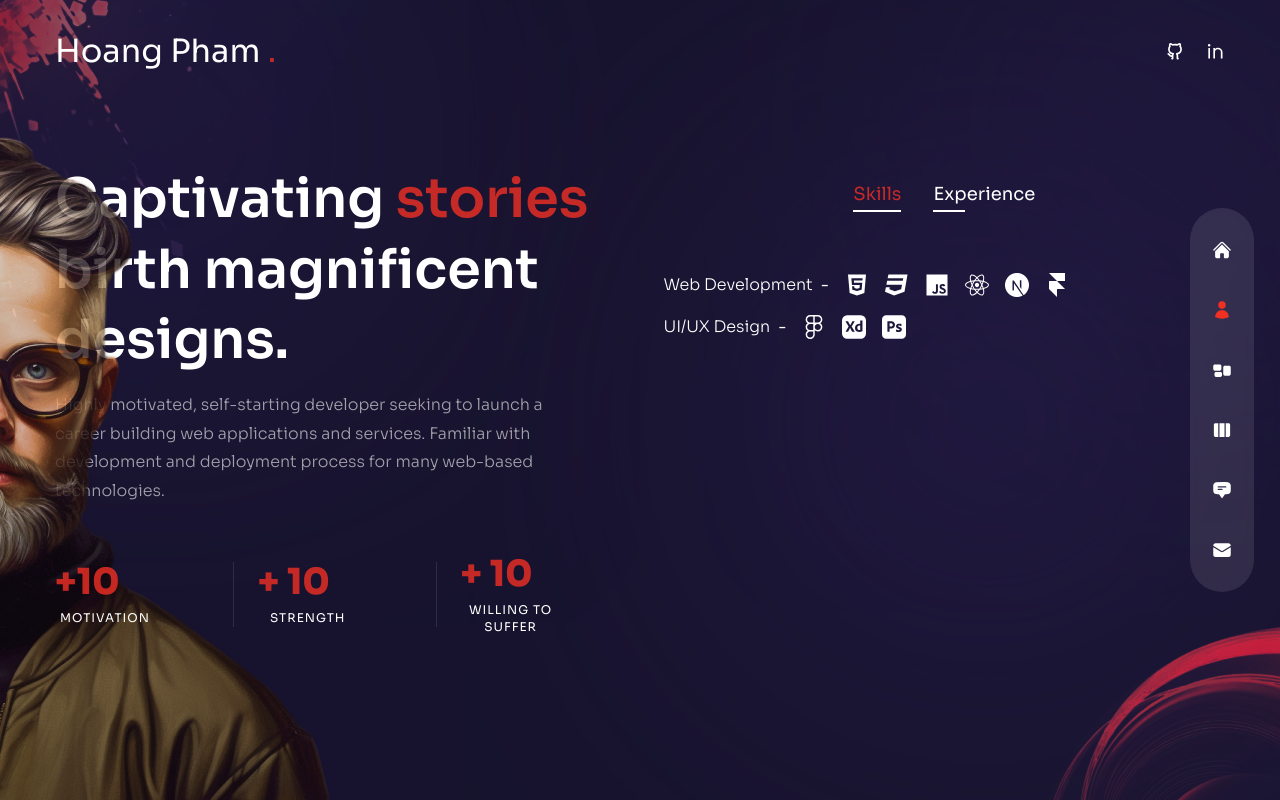
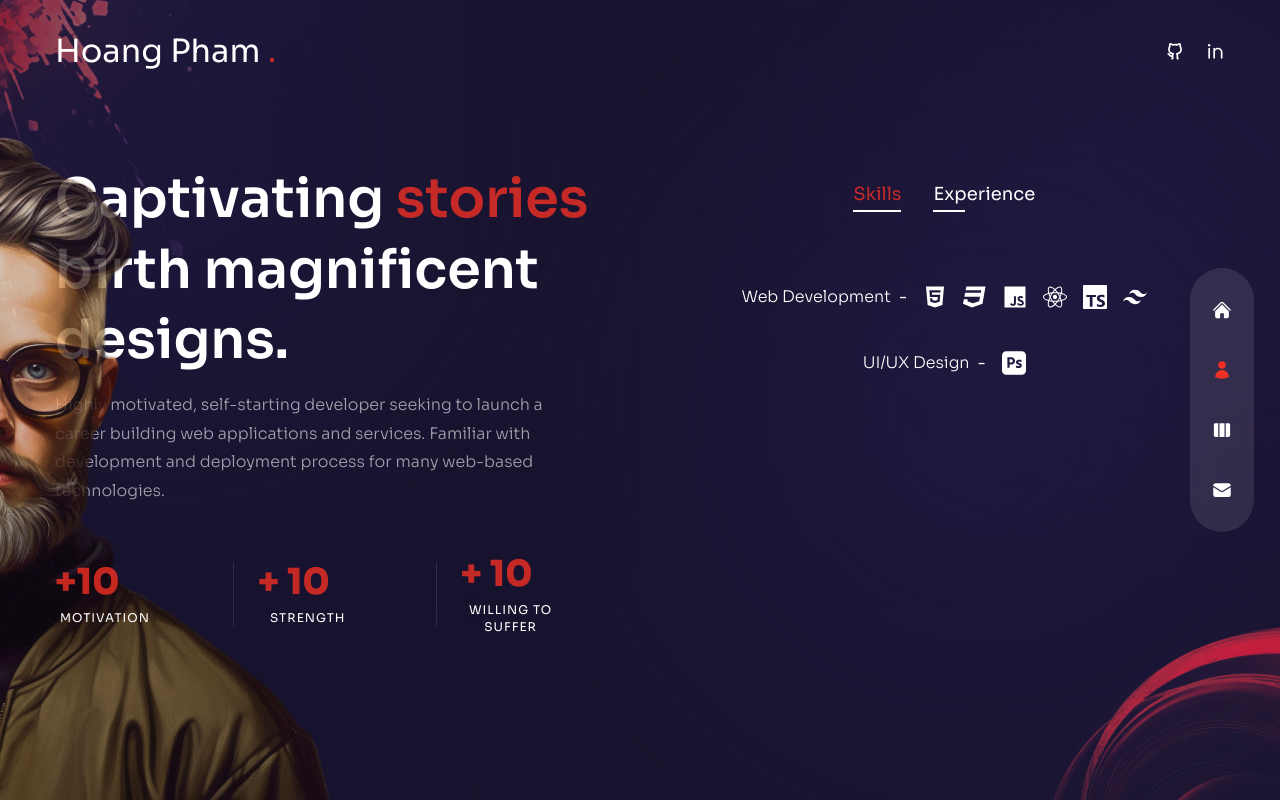
Before and after one commit to Hoangpham2603/Hpresume2, a Next.js app: page /about in a window 1280 px wide. Built offline with nearby package versions, Linux system fonts and the light colour scheme.

Commit message:
making some adjustment

```diff
--- a/components/Nav.jsx
+++ b/components/Nav.jsx
@@ -18,13 +18,13 @@ import { useRouter } from "next/router";
 export const navData = [
   { name: "home", path: "/", icon: <HiHome /> },
   { name: "about", path: "/about", icon: <HiUser /> },
-  { name: "services", path: "/services", icon: <HiRectangleGroup /> },
+  // { name: "services", path: "/services", icon: <HiRectangleGroup /> },
   { name: "work", path: "/work", icon: <HiViewColumns /> },
-  {
-    name: "testimonials",
-    path: "/testimonials",
-    icon: <HiChatBubbleBottomCenterText />,
-  },
+  // {
+  //   name: "testimonials",
+  //   path: "/testimonials",
+  //   icon: <HiChatBubbleBottomCenterText />,
+  // },
   {
     name: "contact",
     path: "/contact",
--- a/components/WorkSlider.jsx
+++ b/components/WorkSlider.jsx
@@ -6,18 +6,22 @@ const workSlides = {
         {
           title: "Landing Page",
           path: "/Work1.png",
+          link: "https://hoangpham2603.github.io/Natours-landingpage/",
         },
         {
           title: "Shopee-Clone",
           path: "/Work2.png",
+          link: "https://hp-shoppee-clone.netlify.app/",
         },
         {
           title: "title",
           path: "/thumb3.jpg",
+          link: "https://hoangpham2603.github.io/Natours-landingpage/",
         },
         {
           title: "title",
           path: "/thumb4.jpg",
+          link: "https://hoangpham2603.github.io/Natours-landingpage/",
         },
       ],
     },
@@ -26,18 +30,22 @@ const workSlides = {
         {
           title: "title",
           path: "/thumb4.jpg",
+          link: "https://hoangpham2603.github.io/Natours-landingpage/",
         },
         {
           title: "title",
           path: "/thumb1.jpg",
+          link: "https://hoangpham2603.github.io/Natours-landingpage/",
         },
         {
           title: "title",
           path: "/thumb2.jpg",
+          link: "https://hoangpham2603.github.io/Natours-landingpage/",
         },
         {
           title: "title",
           path: "/thumb3.jpg",
+          link: "https://hoangpham2603.github.io/Natours-landingpage/",
         },
       ],
     },
@@ -84,12 +92,22 @@ const WorkSlider = () => {
                       <div className="absolute bottom-0 translate-y-full group-hover:-translate-y-10 group-hover:xl:-translate-y-20 transition-all duration-300">
                         <div className="flex items-center gap-x-2 text-[13px] tracking-[0.2em] ">
                           {/* title part1 */}
-                          <div className="delay-100 ">Live</div>
+                          <a
+                            href={img.link}
+                            target="_blank"
+                            className="delay-100 "
+                          >
+                            Live
+                          </a>
 
                           {/* title part2 */}
-                          <div className="translate-y-[500%] group-hover:translate-y-0 transition-all duration-300 delay-150">
+                          <a
+                            href={img.link}
+                            target="_blank"
+                            className="translate-y-[500%] group-hover:translate-y-0 transition-all duration-300 delay-150"
+                          >
                             Projects
-                          </div>
+                          </a>
 
                           {/* icon */}
                           <div className="text-xl translate-y-[500%] group-hover:translate-y-0 transition-all duration-300 delay-200">
--- a/pages/_app.js
+++ b/pages/_app.js
@@ -10,6 +10,7 @@ import { motion, AnimatePresence } from "framer-motion";
 
 import { ToastContainer } from "react-toastify";
 import "react-toastify/dist/ReactToastify.css";
+import Head from "next/head";
 
 function MyApp({ Component, pageProps }) {
   const router = useRouter();
@@ -17,6 +18,9 @@ function MyApp({ Component, pageProps }) {
     <Layout>
       <AnimatePresence mode="wait">
         <motion.div key={router.route} className="h-full">
+          <Head>
+            <title>My Portfolio</title>
+          </Head>
           <ToastContainer />
 
           <Transition />
--- a/pages/about/index.jsx
+++ b/pages/about/index.jsx
@@ -1,21 +1,9 @@
 import { useState } from "react";
 
 // icons
-import {
-  FaHtml5,
-  FaCss3,
-  FaJs,
-  FaReact,
-  FaWordpress,
-  FaFigma,
-} from "react-icons/fa";
+import { FaHtml5, FaCss3, FaJs, FaReact, FaFigma } from "react-icons/fa";
 
-import {
-  SiNextdotjs,
-  SiFramer,
-  SiAdobexd,
-  SiAdobephotoshop,
-} from "react-icons/si";
+import { SiAdobephotoshop, SiTypescript, SiTailwindcss } from "react-icons/si";
 
 // components
 import Avatar from "../../components/Avatar";
@@ -39,30 +27,16 @@ const aboutData = [
           <FaCss3 />,
           <FaJs />,
           <FaReact />,
-          <SiNextdotjs />,
-          <SiFramer />,
-          // <FaWordpress />,
+          <SiTypescript />,
+          <SiTailwindcss />,
         ],
       },
       {
         title: "UI/UX Design",
-        icons: [<FaFigma />, <SiAdobexd />, <SiAdobephotoshop />],
+        icons: [<SiAdobephotoshop />],
       },
     ],
   },
-  // {
-  //   title: "awards",
-  //   info: [
-  //     {
-  //       title: "Webby Awards - Honoree",
-  //       stage: "2011 - 2012",
-  //     },
-  //     {
-  //       title: "Adobe Design Achievement Awards - Finalist",
-  //       stage: "2009 - 2010",
-  //     },
-  //   ],
-  // },
   {
     title: "experience",
     info: [
@@ -72,23 +46,6 @@ const aboutData = [
       },
     ],
   },
-  // {
-  //   title: "credentials",
-  //   info: [
-  //     {
-  //       title: "Web Development - ABC University, LA, CA",
-  //       stage: "2011",
-  //     },
-  //     {
-  //       title: "Computer Science Diploma - AV Technical Institute",
-  //       stage: "2009",
-  //     },
-  //     {
-  //       title: "Certified Graphic Designer - ABC Institute, Los Angeles, CA",
-  //       stage: "2006",
-  //     },
-  //   ],
-  // },
 ];
 
 const About = () => {
@@ -183,7 +140,7 @@ const About = () => {
           exit="hidden"
           className="flex flex-col w-full xl:max-w-[48%] h-[480px] mt-10"
         >
-          <div className="flex gap-x-4 xl:gap-x-8 mx-auto mb-5">
+          <div className="flex gap-x-4 xl:gap-x-8 mx-auto mb-5 items-center">
             {aboutData.map((item, itemIndex) => {
               return (
                 <div
@@ -201,7 +158,7 @@ const About = () => {
               );
             })}
           </div>
-          <div className="py-2 xl:py-6 flex flex-col gap-y-2 xl:gap-y-4 items-center xl:items-start mt-5">
+          <div className=" xl:py-6 flex flex-col gap-y-2 xl:gap-y-4 xl:items-center xl:items-start mt-5">
             {aboutData[index].info.map((item, itemIndex) => {
               return (
                 <div
@@ -209,7 +166,9 @@ const About = () => {
                   className="flex-1 flex flex-col md:flex-row max-w-max gap-x-2 items-center text-center"
                 >
                   {/* Title */}
-                  <div className="font-light mb-2 md:mb-0">{item.title}</div>
+                  <div className=" py-3 font-light mb-2 md:mb-0 text-center ">
+                    {item.title}
+                  </div>
                   <div className="hidden md:flex">-</div>
                   <div>{item.stage}</div>
 
--- a/pages/api/hello.js
+++ /dev/null
@@ -1,5 +0,0 @@
-// Next.js API route support: https://nextjs.org/docs/api-routes/introduction
-
-// export default function handler(req, res) {
-//   res.status(200).json({ name: 'John Doe' })
-// }
--- a/pages/index.jsx
+++ b/pages/index.jsx
@@ -2,7 +2,7 @@ import Image from "next/image";
 
 import ParticlesContainer from "../components/ParticlesContainer";
 import ProjectsBtn from "../components/ProjectsBtn";
-import Avatar from "../components/Avatar";
+// import Avatar from "../components/Avatar";
 import { motion } from "framer-motion";
 
 //variants
```
